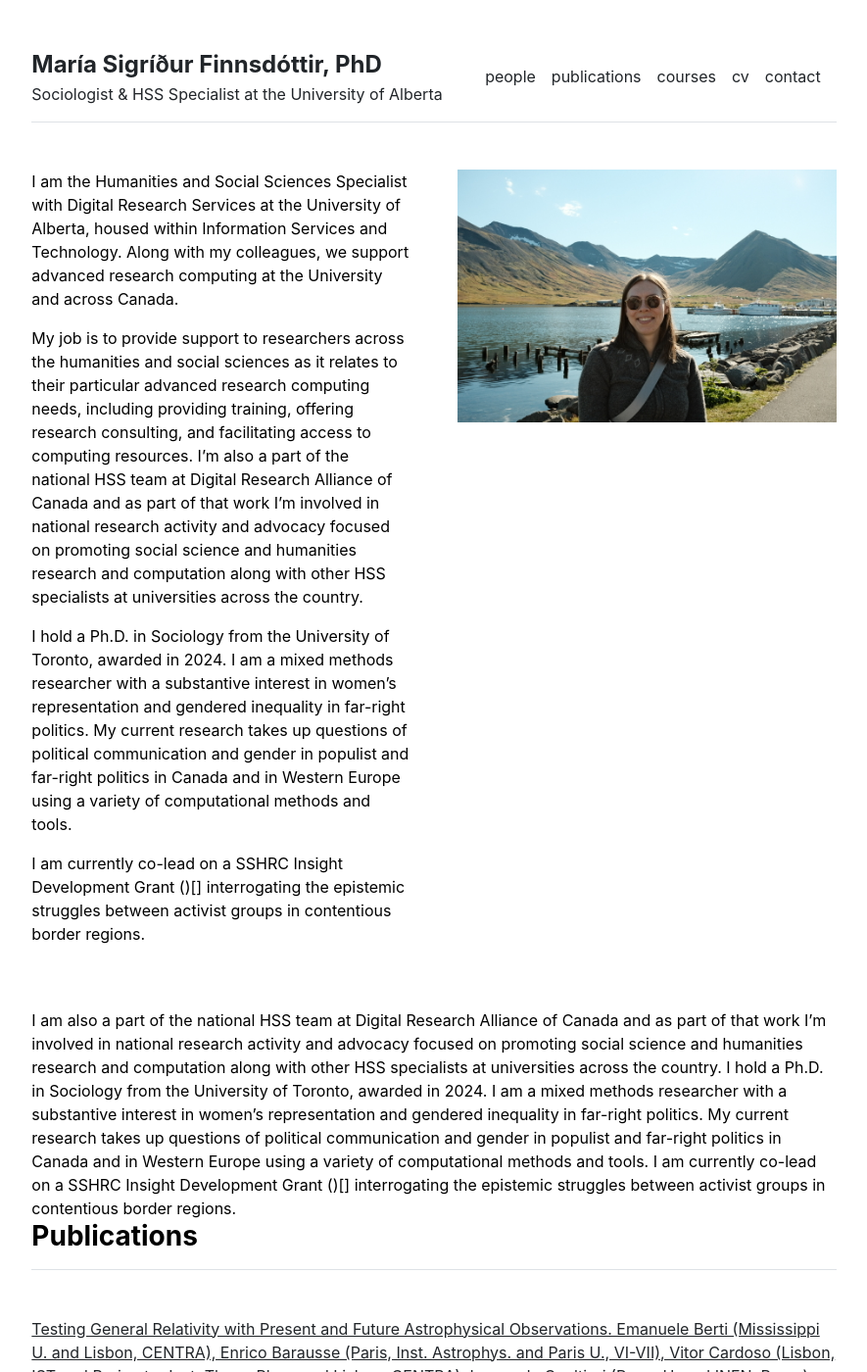
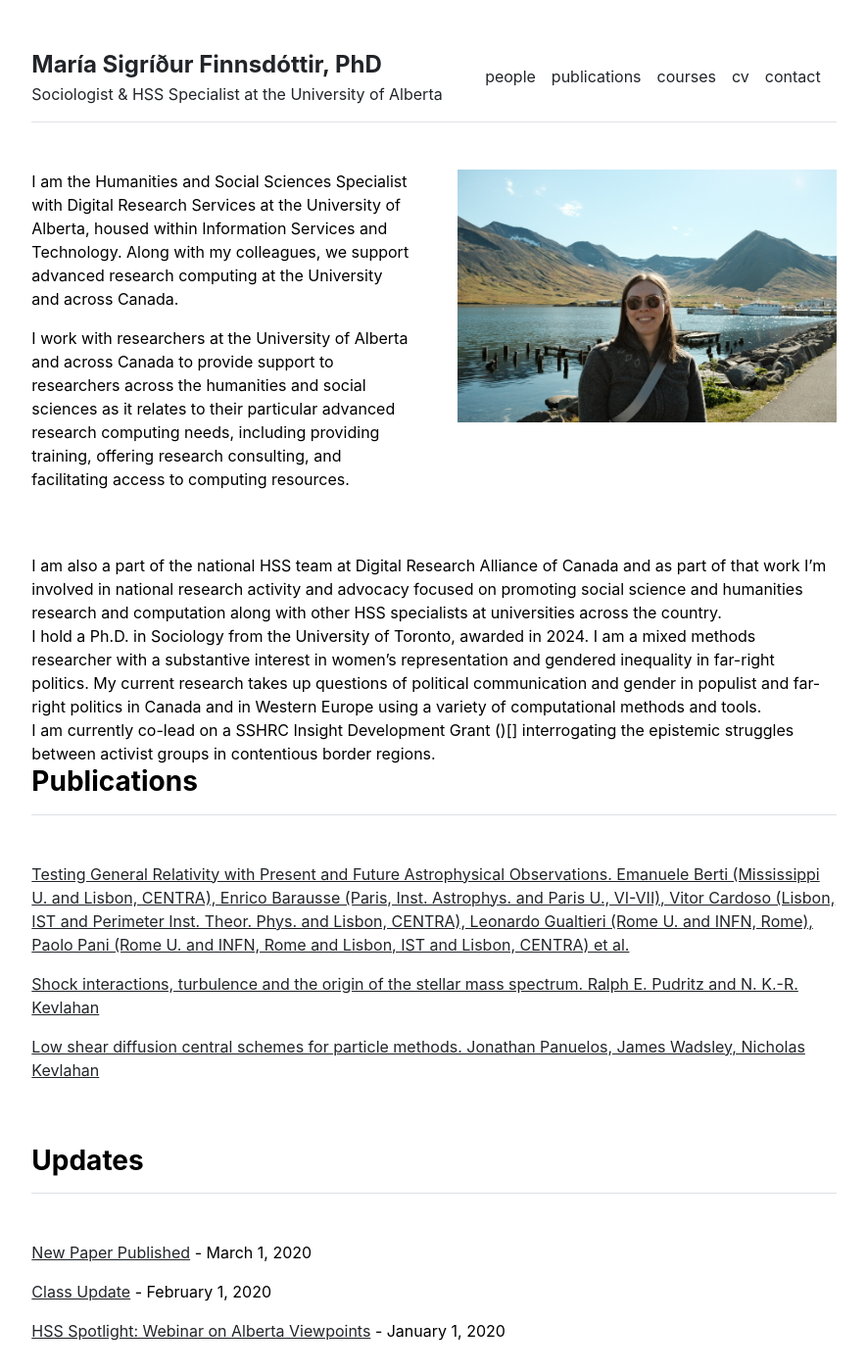
Before and after one commit to finnsdottir/finnsdottir.github.io, a Jekyll site: the page built from index.md, in a window 1280 px wide and 1400 px high. Shown: the whole window at 98% size, without its empty margins (197-1082 px from the left). Built offline with Jekyll 4.4.1, drawn with Linux system fonts in a browser that asks for light colours.

Commit message:
fixing home page and cv page

```diff
--- a/_layouts/cv.html
+++ b/_layouts/cv.html
@@ -16,7 +16,7 @@ layout: default
           <p class="fw-bold">{{ section.title }}</p>
           <p>{{ section.description }}</p>
         {% endfor %}
-        <p><b>Contact:</b>finnsdot@ualberta.ca</p>
+        <p><b>Contact:</b> finnsdot@ualberta.ca</p>
       </div>
     </div>
     <div class="row g-5 mb-5">
--- a/_layouts/home.html
+++ b/_layouts/home.html
@@ -13,7 +13,9 @@ layout: default
 
 <body>
 I am also a part of the national HSS team at Digital Research Alliance of Canada and as part of that work I’m involved in national research activity and advocacy focused on promoting social science and humanities research and computation along with other HSS specialists at universities across the country.
+<br>
 I hold a Ph.D. in Sociology from the University of Toronto, awarded in 2024. I am a mixed methods researcher with a substantive interest in women’s representation and gendered inequality in far-right politics. My current research takes up questions of political communication and gender in populist and far-right politics in Canada and in Western Europe using a variety of computational methods and tools.
+<br>
 I am currently co-lead on a SSHRC Insight Development Grant ()[] interrogating the epistemic struggles between activist groups in contentious border regions.
 </body>
 
--- a/index.md
+++ b/index.md
@@ -5,8 +5,4 @@ title: "Home"
 
 I am the Humanities and Social Sciences Specialist with Digital Research Services at the University of Alberta, housed within Information Services and Technology. Along with my colleagues, we support advanced research computing at the University and across Canada.
 
-My job is to provide support to researchers across the humanities and social sciences as it relates to their particular advanced research computing needs, including providing training, offering research consulting, and facilitating access to computing resources. I’m also a part of the national HSS team at Digital Research Alliance of Canada and as part of that work I’m involved in national research activity and advocacy focused on promoting social science and humanities research and computation along with other HSS specialists at universities across the country.
-
-I hold a Ph.D. in Sociology from the University of Toronto, awarded in 2024. I am a mixed methods researcher with a substantive interest in women’s representation and gendered inequality in far-right politics. My current research takes up questions of political communication and gender in populist and far-right politics in Canada and in Western Europe using a variety of computational methods and tools.
-
-I am currently co-lead on a SSHRC Insight Development Grant ()[] interrogating the epistemic struggles between activist groups in contentious border regions.
+I work with researchers at the University of Alberta and across Canada to provide support to researchers across the humanities and social sciences as it relates to their particular advanced research computing needs, including providing training, offering research consulting, and facilitating access to computing resources.
```
